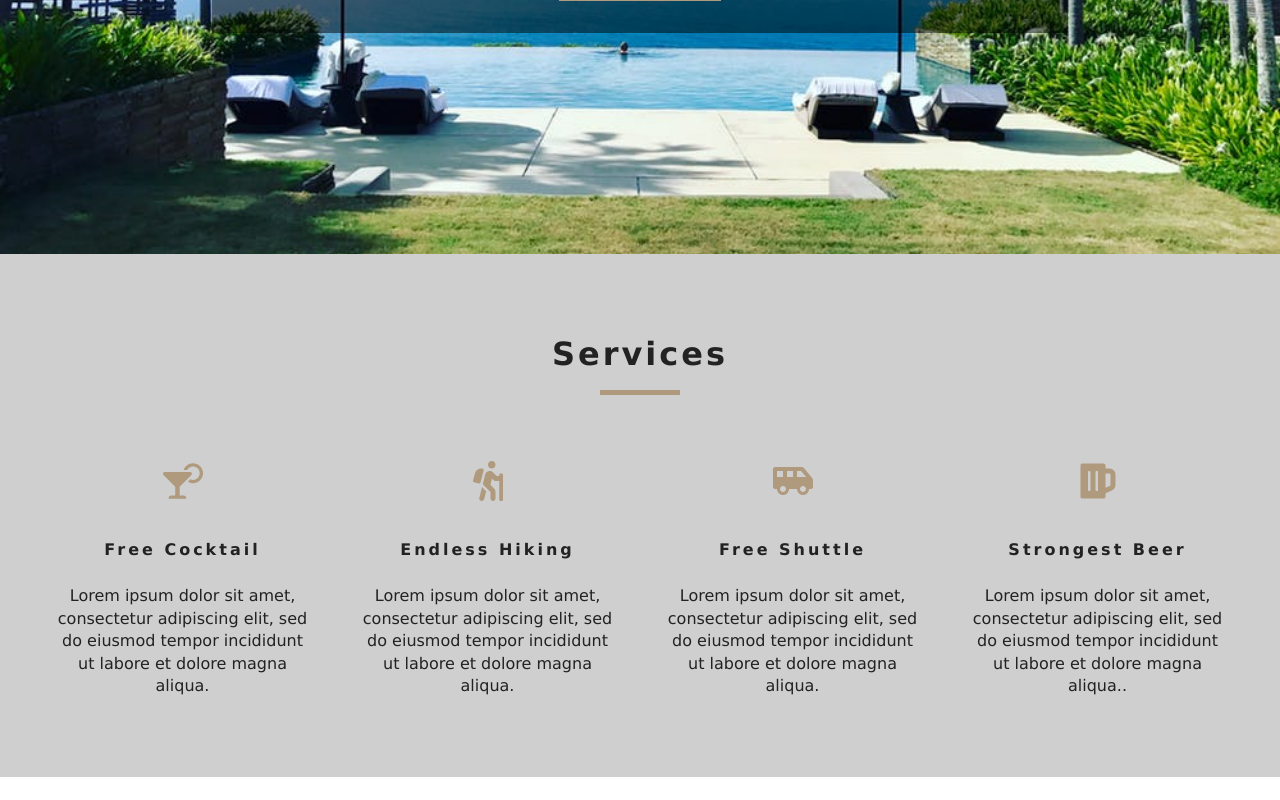
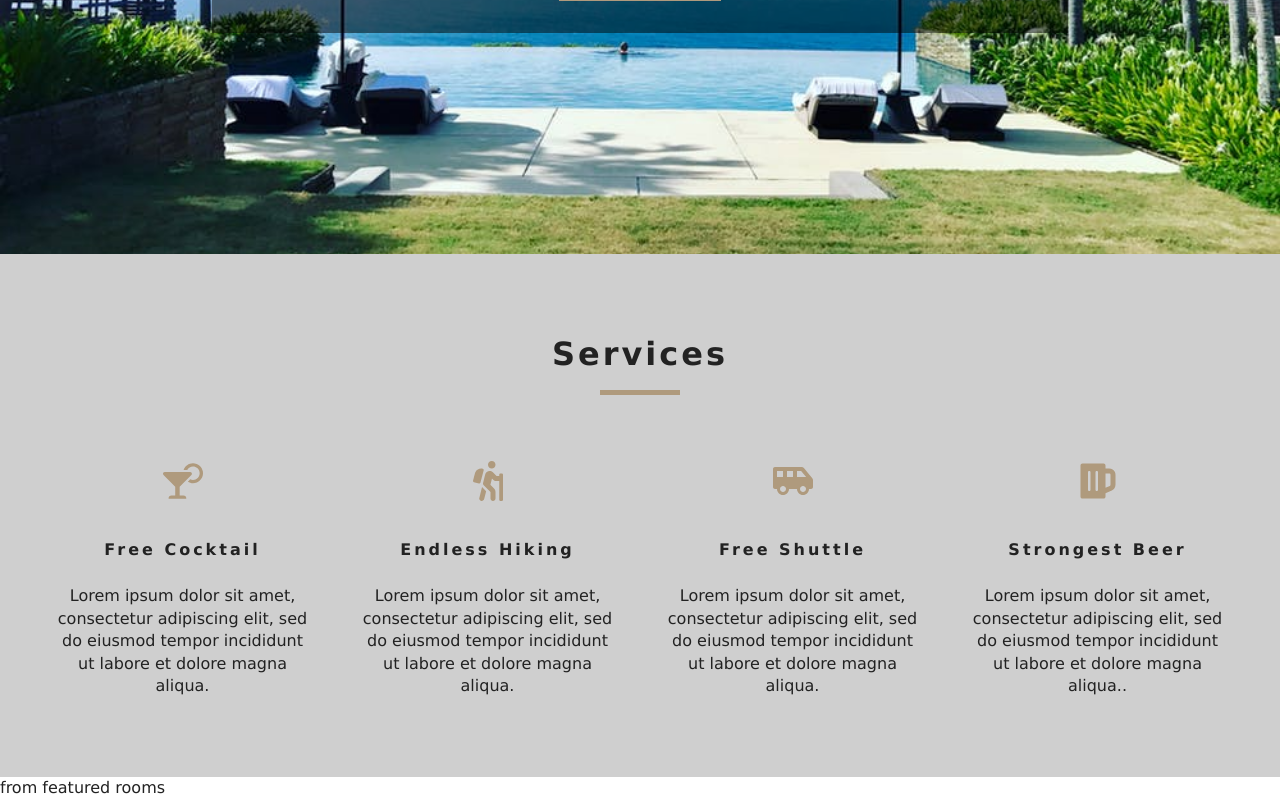
Before and after one commit to John-5014/resort, a React (Create React App) app: page / in a window 1280 px wide. Shown: the part 546-1346 px from the top of the page. Before the commit the page ends 1323 px from the top, so only its background shows below. Built offline with nearby package versions, Linux system fonts and the light colour scheme.

Commit message:
import and render featured rooms component

```diff
--- a/src/pages/Home.js
+++ b/src/pages/Home.js
@@ -2,7 +2,8 @@ import React from 'react';
 import Hero from "../components/Hero";
 import Banner from "../components/Banner";
 import { Link } from 'react-router-dom';
-import Services from "../components/Services"
+import Services from "../components/Services";
+import FeaturedRooms from "../components/FeaturedRooms";
 
 export default function Home() {
     return (
@@ -15,6 +16,7 @@ export default function Home() {
             </Banner>
         </Hero>
         <Services/>
+        <FeaturedRooms/>
         </>
     )
 }
```
